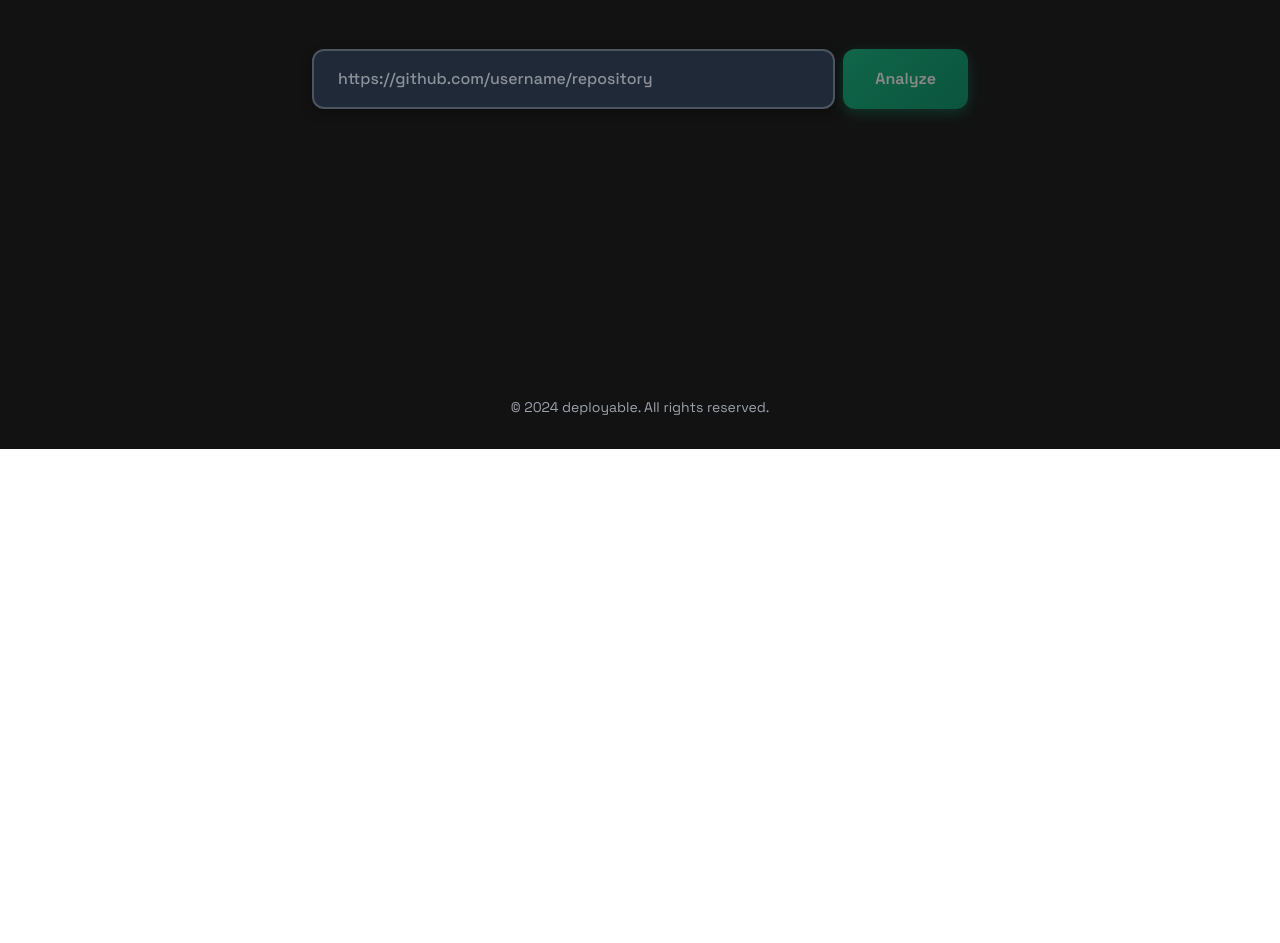
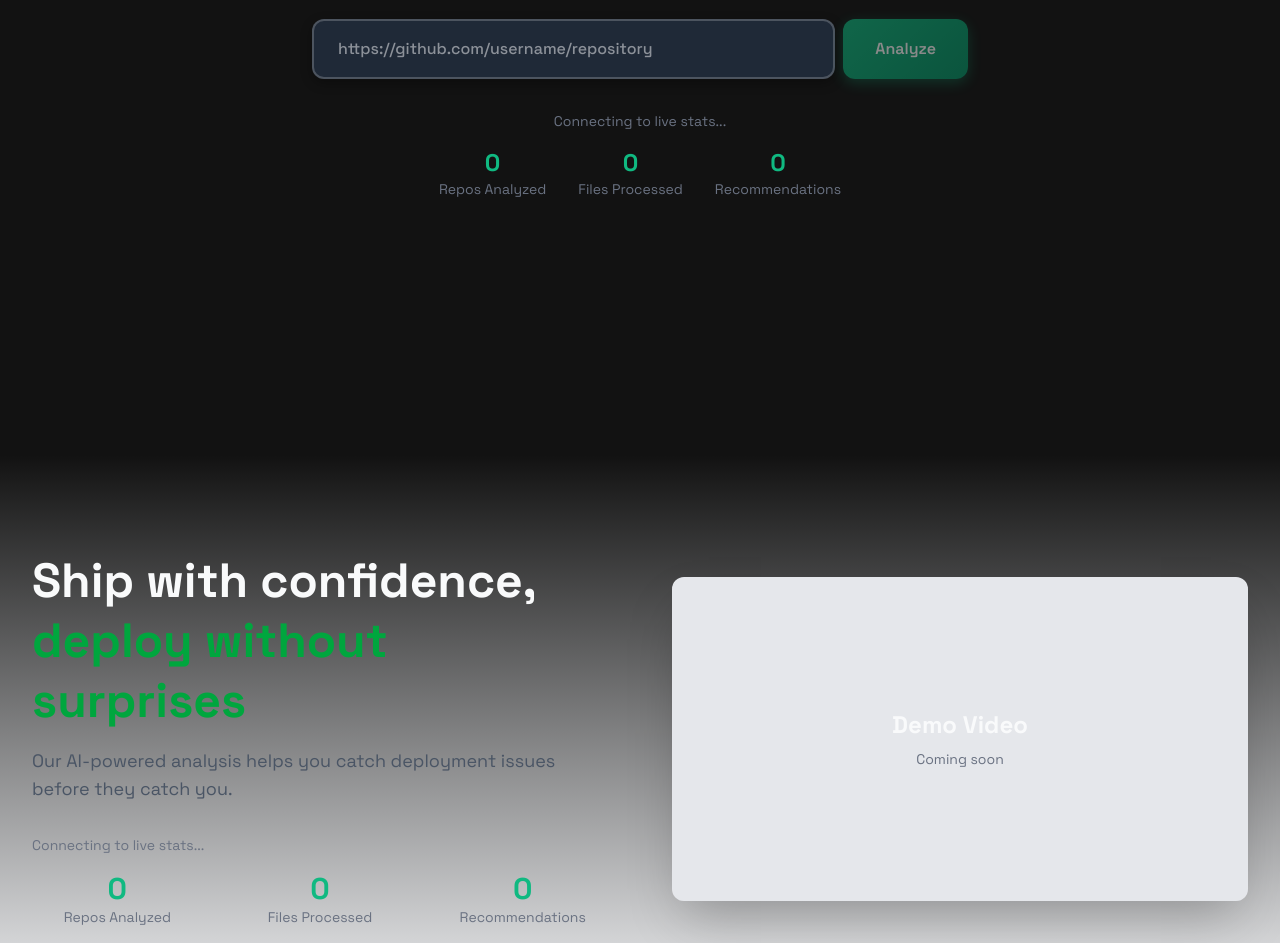
Before and after one commit to richieb21/deployable, a Next.js app in the folder frontend/: page / in a window 1280 px wide. Shown: the part 429-1372 px from the top of the page. Before the commit the page ends 878 px from the top, so only its background shows below. Built offline with nearby package versions, Linux system fonts and the light colour scheme; no server answers.

Commit message:
live stats setup

```diff
--- a/frontend/src/app/components/Features.tsx
+++ b/frontend/src/app/components/Features.tsx
@@ -1,74 +1,127 @@
+"use client";
+
+import { useState, useEffect } from "react";
+import { useTheme } from "../context/ThemeContext";
+
 export const Features = () => {
+  const [stats, setStats] = useState({
+    repos: 0,
+    files: 0,
+    recommendations: 0,
+  });
+  const [status, setStatus] = useState("connecting");
+  const { theme } = useTheme();
+
+  useEffect(() => {
+    const ws = new WebSocket("ws://localhost:8000/ws/stats");
+
+    ws.onopen = () => {
+      setStatus("connected");
+      console.log("Connected to WebSocket");
+    };
+
+    ws.onmessage = (event) => {
+      try {
+        const data = JSON.parse(event.data);
+        console.log("Received:", data);
+        setStats(data);
+      } catch (error) {
+        console.error(
+          "Error parsing WebSocket message:",
+          error,
+          "Raw data:",
+          event.data
+        );
+      }
+    };
+
+    ws.onerror = (error) => {
+      console.error("WebSocket error:", error);
+      setStatus("error");
+    };
+
+    ws.onclose = (event) => {
+      console.log("WebSocket closed:", event);
+      setStatus("error");
+    };
+
+    return () => {
+      console.log("Closing WebSocket connection");
+      ws.close();
+    };
+  }, []);
+
   return (
-    <div className="bg-white dark:bg-black py-24">
+    <div className="py-24 bg-gradient-to-b from-transparent to-gray-100 dark:to-gray-900">
       <div className="max-w-7xl mx-auto px-4 sm:px-6 lg:px-8">
-        <div className="grid grid-cols-1 md:grid-cols-3 gap-12">
+        <div className="grid grid-cols-1 lg:grid-cols-2 gap-16 items-center">
+          {/* Left Column */}
+          <div className="space-y-8">
             <div className="space-y-4">
-            <div className="h-12 w-12 rounded-lg bg-orange-100 dark:bg-orange-900 flex items-center justify-center">
-              <svg
-                className="h-6 w-6 text-orange-600 dark:text-orange-400"
-                fill="none"
-                stroke="currentColor"
-                viewBox="0 0 24 24"
+              <h2 className="text-4xl sm:text-5xl font-bold leading-tight">
+                Ship with confidence,
+                <br />
+                <span
+                  className={
+                    theme === "dark" ? "text-green-600" : "text-orange-600"
+                  }
                 >
-                <path
-                  strokeLinecap="round"
-                  strokeLinejoin="round"
-                  strokeWidth={2}
-                  d="M9 12l2 2 4-4m6 2a9 9 0 11-18 0 9 9 0 0118 0z"
-                />
-              </svg>
-            </div>
-            <h3 className="text-xl font-semibold">Security First</h3>
-            <p className="text-gray-600 dark:text-gray-400">
-              Identify security vulnerabilities and credential exposure before
-              deployment.
+                  deploy without surprises
+                </span>
+              </h2>
+              <p className="text-lg text-gray-600 dark:text-gray-300">
+                Our AI-powered analysis helps you catch deployment issues before
+                they catch you.
               </p>
             </div>
 
+            {/* Live Stats */}
             <div className="space-y-4">
-            <div className="h-12 w-12 rounded-lg bg-orange-100 dark:bg-orange-900 flex items-center justify-center">
-              <svg
-                className="h-6 w-6 text-orange-600 dark:text-orange-400"
-                fill="none"
-                stroke="currentColor"
-                viewBox="0 0 24 24"
+              <div className="text-sm text-gray-500">
+                {status === "connected"
+                  ? "Live Stats"
+                  : "Connecting to live stats..."}
+              </div>
+              <div className="grid grid-cols-3 gap-8">
+                <div className="text-center">
+                  <div
+                    className="text-3xl font-bold"
+                    style={{ color: theme === "dark" ? "#10B981" : "#ea580c" }}
                   >
-                <path
-                  strokeLinecap="round"
-                  strokeLinejoin="round"
-                  strokeWidth={2}
-                  d="M13 10V3L4 14h7v7l9-11h-7z"
-                />
-              </svg>
+                    {stats.repos}
                   </div>
-            <h3 className="text-xl font-semibold">Performance Optimized</h3>
-            <p className="text-gray-600 dark:text-gray-400">
-              Get actionable insights to improve your applications performance.
-            </p>
+                  <div className="text-sm text-gray-500">Repos Analyzed</div>
+                </div>
+                <div className="text-center">
+                  <div
+                    className="text-3xl font-bold"
+                    style={{ color: theme === "dark" ? "#10B981" : "#ea580c" }}
+                  >
+                    {stats.files}
+                  </div>
+                  <div className="text-sm text-gray-500">Files Processed</div>
+                </div>
+                <div className="text-center">
+                  <div
+                    className="text-3xl font-bold"
+                    style={{ color: theme === "dark" ? "#10B981" : "#ea580c" }}
+                  >
+                    {stats.recommendations}
+                  </div>
+                  <div className="text-sm text-gray-500">Recommendations</div>
+                </div>
+              </div>
+            </div>
           </div>
 
-          <div className="space-y-4">
-            <div className="h-12 w-12 rounded-lg bg-orange-100 dark:bg-orange-900 flex items-center justify-center">
-              <svg
-                className="h-6 w-6 text-orange-600 dark:text-orange-400"
-                fill="none"
-                stroke="currentColor"
-                viewBox="0 0 24 24"
-              >
-                <path
-                  strokeLinecap="round"
-                  strokeLinejoin="round"
-                  strokeWidth={2}
-                  d="M9 5H7a2 2 0 00-2 2v12a2 2 0 002 2h10a2 2 0 002-2V7a2 2 0 00-2-2h-2M9 5a2 2 0 002 2h2a2 2 0 002-2M9 5a2 2 0 012-2h2a2 2 0 012 2"
-                />
-              </svg>
+          {/* Right Column - Demo Video */}
+          <div className="relative aspect-video rounded-xl overflow-hidden shadow-2xl">
+            <div className="absolute inset-0 bg-gray-200 dark:bg-gray-800 flex items-center justify-center">
+              <div className="text-center">
+                <div className="text-2xl font-bold mb-2">Demo Video</div>
+                <div className="text-sm text-gray-500">Coming soon</div>
               </div>
-            <h3 className="text-xl font-semibold">Best Practices</h3>
-            <p className="text-gray-600 dark:text-gray-400">
-              Ensure your codebase follows deployment best practices and
-              standards.
-            </p>
+            </div>
           </div>
         </div>
       </div>
--- a/frontend/src/app/components/Hero.tsx
+++ b/frontend/src/app/components/Hero.tsx
@@ -1,6 +1,6 @@
 "use client";
 
-import { useState } from "react";
+import { useState, useEffect } from "react";
 import { useRouter } from "next/navigation";
 import { useTheme } from "../context/ThemeContext";
 
@@ -13,8 +13,53 @@ export const Hero = () => {
   const [url, setUrl] = useState("");
   const [isLoading, setIsLoading] = useState(false);
   const [error, setError] = useState<string | null>(null);
+  const [stats, setStats] = useState({
+    repos: 0,
+    files: 0,
+    recommendations: 0,
+  });
+  const [status, setStatus] = useState("connecting");
   const router = useRouter();
   const { theme } = useTheme();
+
+  useEffect(() => {
+    const ws = new WebSocket("ws://localhost:8000/ws/stats");
+
+    ws.onopen = () => {
+      setStatus("connected");
+      console.log("Connected to WebSocket");
+    };
+
+    ws.onmessage = (event) => {
+      try {
+        const data = JSON.parse(event.data);
+        console.log("Received:", data);
+        setStats(data);
+      } catch (error) {
+        console.error(
+          "Error parsing WebSocket message:",
+          error,
+          "Raw data:",
+          event.data
+        );
+      }
+    };
+
+    ws.onerror = (error) => {
+      console.error("WebSocket error:", error);
+      setStatus("error");
+    };
+
+    ws.onclose = (event) => {
+      console.log("WebSocket closed:", event);
+      setStatus("error");
+    };
+
+    return () => {
+      console.log("Closing WebSocket connection");
+      ws.close();
+    };
+  }, []);
 
   const handleSubmit = async (e: React.FormEvent) => {
     e.preventDefault();
@@ -68,15 +113,10 @@ export const Hero = () => {
     <div className="max-w-7xl mx-auto px-4 sm:px-6 lg:px-8 pt-24 sm:pt-32 md:pt-48 pb-32 md:pb-64">
       <div className="text-center space-y-6 md:space-y-8">
         <h2
-          className="text-3xl sm:text-4xl md:text-5xl lg:text-6xl font-bold max-w-3xl mx-auto leading-tight"
+          className="text-5xl sm:text-6xl md:text-7xl lg:text-8xl font-bold max-w-3xl mx-auto leading-tight"
           style={{ color: theme === "dark" ? "#ffffff" : "#111827" }}
         >
-          Ship with confidence, <br />
-          <span
-            className={theme === "dark" ? "text-green-600" : "text-orange-600"}
-          >
-            deploy without surprises
-          </span>
+          deployable
         </h2>
         <p
           className="text-base md:text-xl max-w-2xl mx-auto px-2"
@@ -114,6 +154,44 @@ export const Hero = () => {
           </div>
           {error && <p className="text-red-500 text-sm mt-2">{error}</p>}
         </form>
+
+        {/* Live Stats Section */}
+        <div className="flex flex-col items-center gap-4 mt-8">
+          <div className="text-sm text-gray-500">
+            {status === "connected"
+              ? "Live Stats"
+              : "Connecting to live stats..."}
+          </div>
+          <div className="flex gap-8">
+            <div className="text-center">
+              <div
+                className="text-2xl font-bold"
+                style={{ color: theme === "dark" ? "#10B981" : "#ea580c" }}
+              >
+                {stats.repos}
+              </div>
+              <div className="text-sm text-gray-500">Repos Analyzed</div>
+            </div>
+            <div className="text-center">
+              <div
+                className="text-2xl font-bold"
+                style={{ color: theme === "dark" ? "#10B981" : "#ea580c" }}
+              >
+                {stats.files}
+              </div>
+              <div className="text-sm text-gray-500">Files Processed</div>
+            </div>
+            <div className="text-center">
+              <div
+                className="text-2xl font-bold"
+                style={{ color: theme === "dark" ? "#10B981" : "#ea580c" }}
+              >
+                {stats.recommendations}
+              </div>
+              <div className="text-sm text-gray-500">Recommendations</div>
+            </div>
+          </div>
+        </div>
       </div>
     </div>
   );
--- a/frontend/src/app/components/HomeContent.tsx
+++ b/frontend/src/app/components/HomeContent.tsx
@@ -3,6 +3,7 @@
 import { Hero } from "./Hero";
 import { Header } from "./Header";
 import { Footer } from "./Footer";
+import { Features } from "./Features";
 import { useTheme } from "../context/ThemeContext";
 
 export const HomeContent = () => {
@@ -13,14 +14,13 @@ export const HomeContent = () => {
       className="min-h-screen flex flex-col"
       style={{
         backgroundColor: theme === "dark" ? "#121212" : "#f9fafb",
-        color: theme === "dark" ? "#f9fafb" : "#1f2937"
+        color: theme === "dark" ? "#f9fafb" : "#1f2937",
       }}
     >
-      <Header
-        variant={theme === "dark" ? "dark" : "light"}
-      />
+      <Header variant={theme === "dark" ? "dark" : "light"} />
       <main className="flex-grow">
         <Hero />
+        <Features />
       </main>
       <Footer />
     </div>
```
Lines whose indentation alone changed are shown as unchanged.
